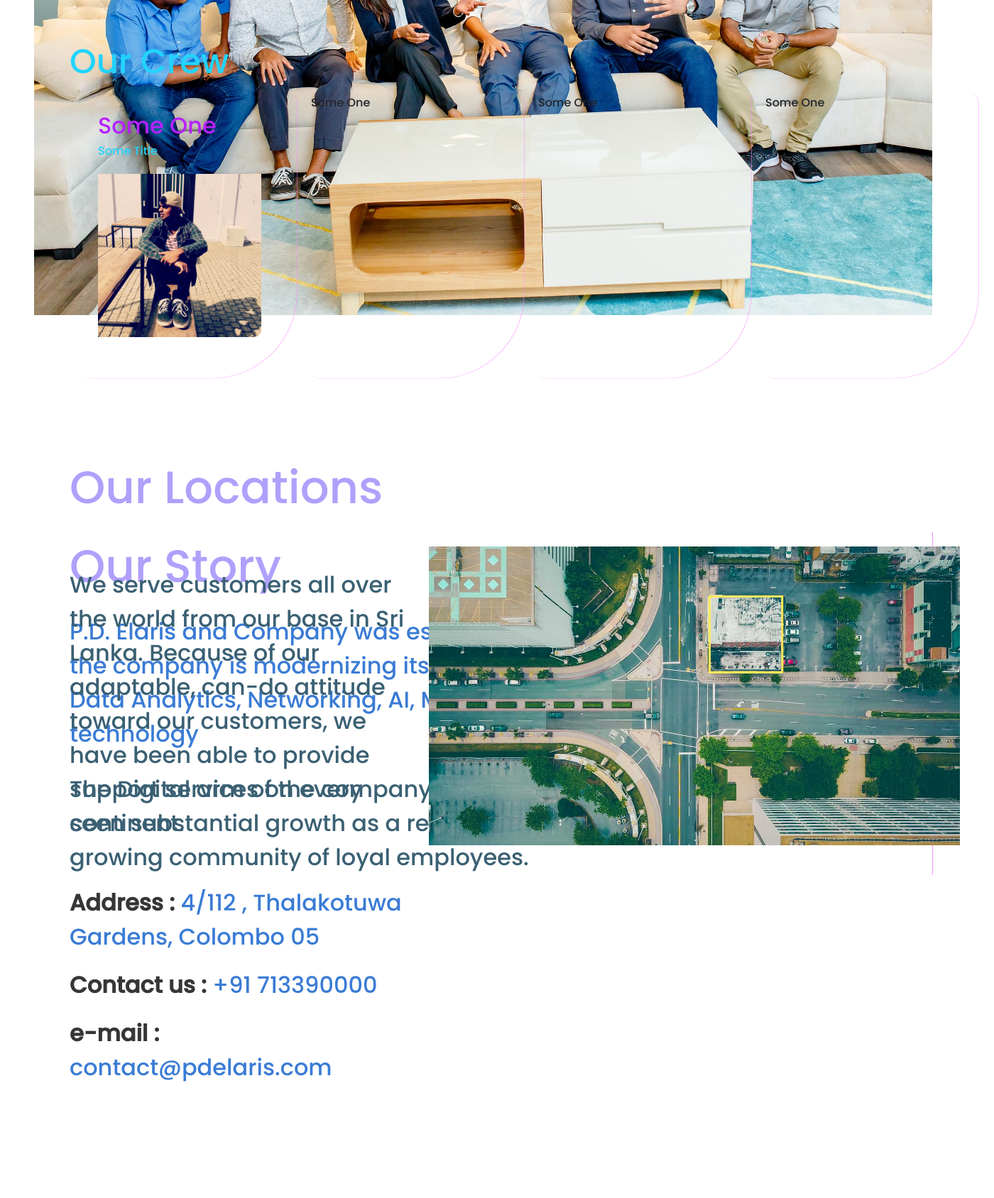
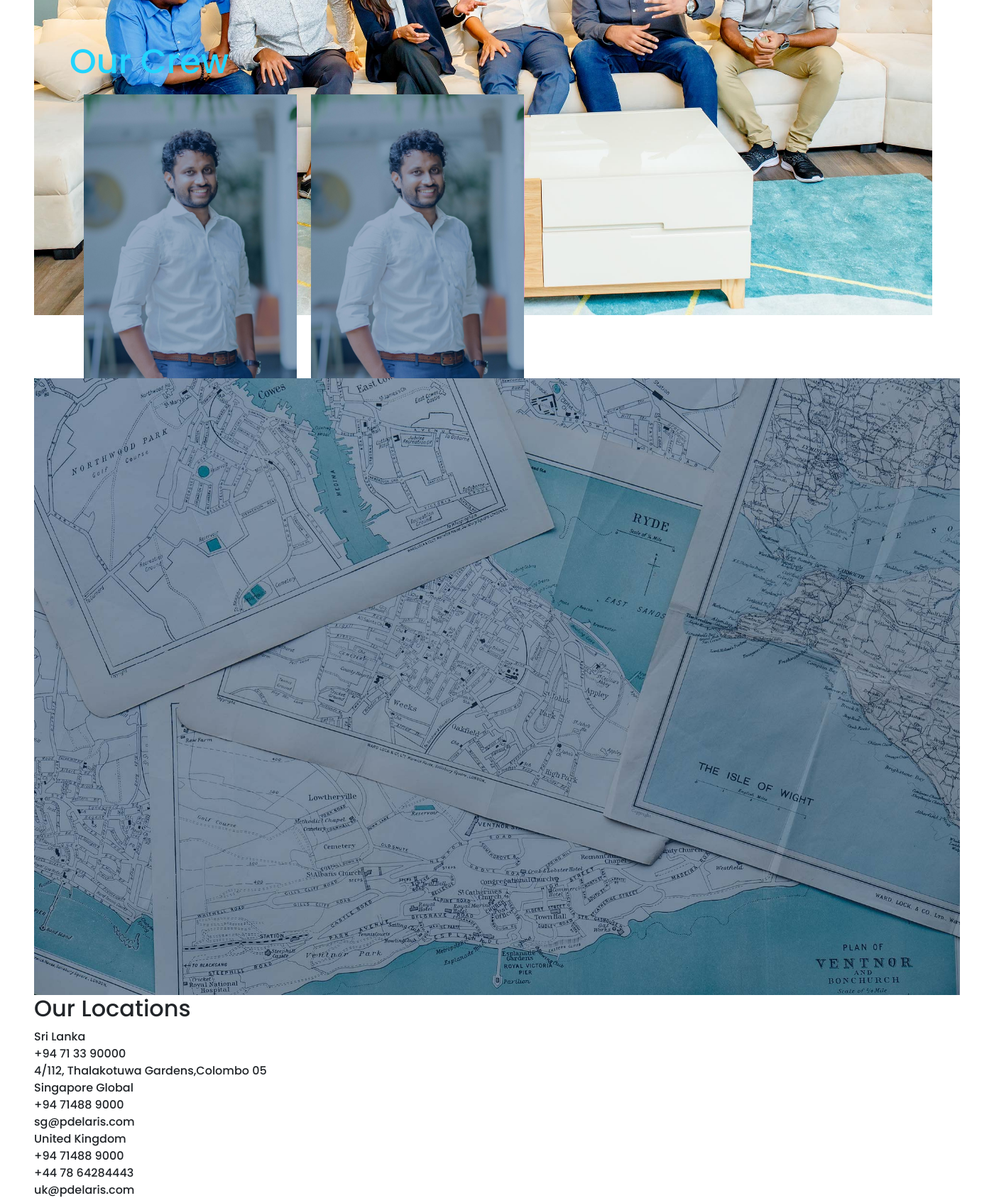
Before and after one commit to shelu-edi/pde, a Django app: page /about in a window 1400 px wide. Shown: the part 527-2215 px from the top of the page at 71% size. Run offline with Django 3.2, Linux system fonts and the light colour scheme; some libraries are stand-ins or nearby versions.

Commit message:
11/14/22

```diff
--- a/pages/templates/about.html
+++ b/pages/templates/about.html
@@ -52,52 +52,89 @@
                     </div>
                 </div>
 
+                <!-- Crew -->
                 <div class="crew__div">
                     <div class="crew__head">
                         Our Crew
                     </div>
                     <div class="crew__wrapper">
                         <div class="crew__card">
-                            <div class="crew__name">
-                                Some One
+                            <img src="{% static 'pages/img/malinda-2.jpg' %}" alt="ind-img">
+                            <div class="crew__info">
+                                <div class="crew__name">Malinda Wickramasinghe</div>
+                                <div class="crew__title">Chairman</div>
+                                <div class="crew_ql">
+                                    <ul>
+                                        <li>Masters in Business Administration (UK)</li>
+                                        <li>BEng(Hons) in Electrical and Electronic Engineering (UK)</li>
+                                        <li>BBA (Hons) in Business Administration(Finance Special ) (UOC)</li>
+                                        <li>CIMA Managerial Level 2</li>
+                                    </ul>
+                                </div>
                             </div>
-                            <div class="crew__title">
-                                Some Title
-                            </div>
-                            <img class="crew__img" src="{% static 'pages/img/img.jpg' %}" alt="crew-img">
                         </div>
                         <div class="crew__card">
-                            Some One
+                            <img src="{% static 'pages/img/malinda-2.jpg' %}" alt="ind-img">
+                            <div class="crew__info">
+                                <div class="crew__name">Nuwangi Thilakahewa</div>
+                                <div class="crew__title">Chief Executive Officer</div>
+                                <div class="crew_ql">
+                                    <ul>
+                                        <li>MSc in Sustainability Management</li>
+                                        <li>BA (Hons) in International Business Management</li>
+                                        <li>Advanced Cert in Data Analytics</li>
+                                        <li>CIMA Managerial Level 2</li>
+                                    </ul>
+                                </div>
+                            </div>
                         </div>
-                        <div class="crew__card">
-                            Some One
+
+                    </div>
+                </div>
+
+                <!-- Locations -->
+                <div class="location__div" id="locations">
+                    <img src="{% static 'pages/img/map-1.jpg' %}" alt="">
+                    <h2> Our Locations </h2>
+                    <div class="location__wrapper">
+                        <div class="location__card">
+                            <div class="location__country" > Sri Lanka </div>
+                            <div class="location__phone">+94 71 33 90000</div>
+                            <div class="location__address"> 4/112, Thalakotuwa Gardens,Colombo 05 </div>
                         </div>
-                        <div class="crew__card">
-                            Some One
+                        <div class="location__card">
+                            <div class="location__country" > Singapore Global </div>
+                            <div class="location__phone"> +94 71488 9000 </div>
+                            <div class="location__address"> sg@pdelaris.com </div>
+                        </div>
+                        <div class="location__card">
+                            <div class="location__country" > United Kingdom </div>
+                            <div class="location__phone"> +94 71488 9000  </div>
+                            <div class="location__phone"> +44 78 64284443 </div>
+                            <div class="location__address"> uk@pdelaris.com </div>
+                        </div>
+                        <div class="location__card">
+                            <div class="location__country" > Dubai </div>
+                            <div class="location__phone"> +94 71488 9000 </div>
+                            <div class="location__phone"> +91 52 862 6846  </div>
+                            <div class="location__address">  uae@pdelaris.com </div>
+                        </div>
+                        <div class="location__card">
+                            <div class="location__country" > Japan </div>
+                            <div class="location__phone"> +94 71488 9000 </div>
+                            <div class="location__phone"> +81 80 4296 25551 </div>
+                            <div class="location__address"> jp@pdelaris.com </div>
+                        </div>
+                        <div class="location__card">
+                            <div class="location__country" > Malaysia  </div>
+                            <div class="location__phone"> +94 71488 9000 </div>
+                            <div class="location__phone"> +60 16 49 60016 </div>
                         </div>
                     </div>
                 </div>
             </section>
 
-            <section class="section" id="locations">
-                <h2 class="info__head">Our Locations</h2>
-                <br>
-                <div class="row">
-                    <div class="col-sm-5">
-                        <div>
-                            <p class="info__div__2">We serve customers all over the world from our base in Sri Lanka. Because of our adaptable, can-do attitude toward our customers, we have been able to provide support services on every continent.</p>
-                            <br>
-                            <p class="info__div__1"><strong>Address : </strong> 4/112 , Thalakotuwa Gardens, Colombo 05</p>
-                            <p class="info__div__1"><strong>Contact us : </strong></span> +91 713390000</p>
-                            <p class="info__div__1"><strong>e-mail : </strong><span class="glyphicon glyphicon-envelope"></span> contact@pdelaris.com</p>
-                        </div>
-                    </div>
-                    <div class="col-sm-7 slideanim">
-                        <img src="{% static 'pages/img/map.jpg' %}" style="width:100%; height: 50;">
-                    </div>
 
-                </div>
-            </section>
         </div>
 
 
```
Also changed, not shown: pages/static/pages/css/about.css (+81 -26 lines), pages/static/pages/css/index.css (+7 -0 lines), pages/static/pages/img/malinda-1.jpg (added), pages/static/pages/img/malinda-2.jpg (added), pages/static/pages/img/map-1.jpg (added), 2 other files.
